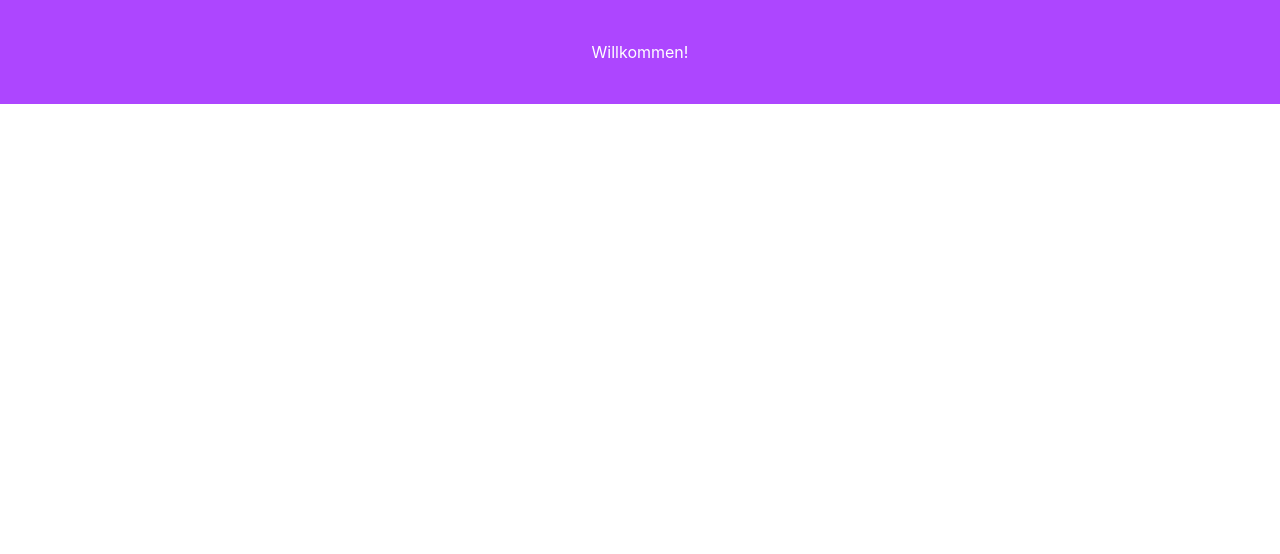
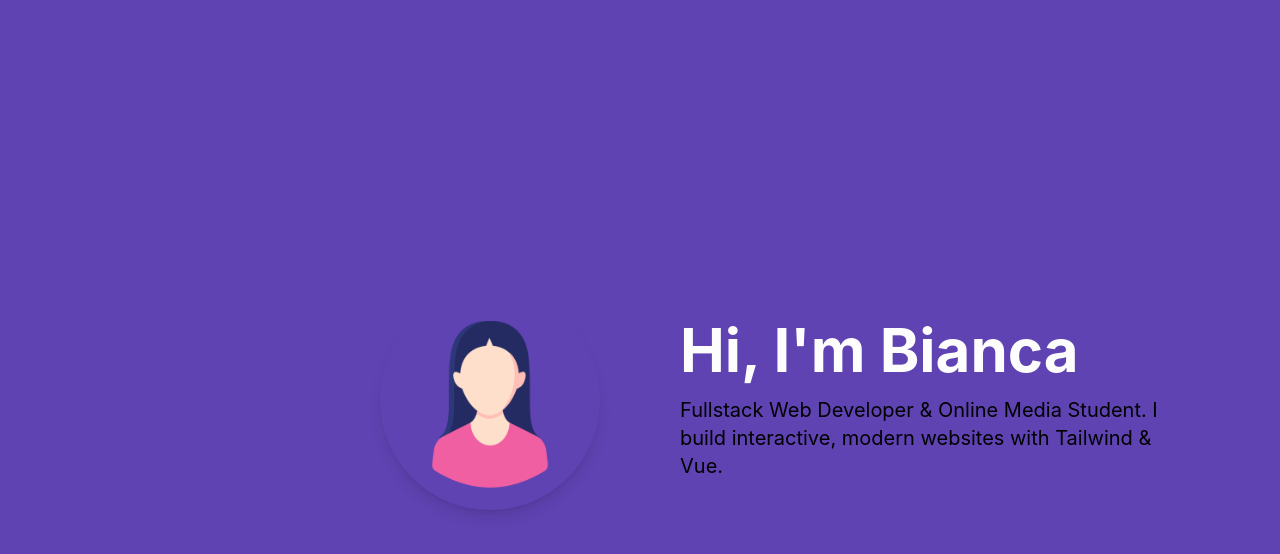
Before and after one commit to b1anca-16/portfolio, a Vue app: page / in a window 1280 px wide. Before the commit this address had no page. Shown: the top 554 px of the page. Built offline with nearby package versions, Linux system fonts and the light colour scheme; the HTML template or start-up script is replaced by a standard one.

Commit message:
initial Hero

```diff
--- a/src/assets/main.css
+++ b/src/assets/main.css
@@ -2,3 +2,16 @@
 
 @source "../index.html";
 @source "./**/*.{vue,js,ts}";
+
+@theme {
+  --color-studio: #5f43b2;
+  --color-dark: #010101;
+  --color-peach: #fefdfd;
+  --color-martinique: #3a3153;
+  --color-pearl: #b1aebb;
+}
+
+.background-dots {
+  background-image: radial-gradient(#00000033 50px);
+  background-size: 20px 20px;
+}
--- a/src/views/Home.vue
+++ b/src/views/Home.vue
@@ -1,5 +1,19 @@
 <script setup lang="ts"></script>
 
 <template>
-  <div class="bg-purple-500 text-white p-10 text-center">Willkommen!</div>
+  <div class="bg-studio h-screen px-8 md:px-20 grid grid-cols-1 md:grid-cols-8 items-center gap-20">
+    <div class="col-span-2"></div>
+
+    <div class="col-span-2">
+      <img src="../../public/woman.png" alt="Bianca" class="rounded-full shadow-lg" />
+    </div>
+
+    <div class="col-span-4 text-right md:text-left">
+      <h1 class="text-peach text-5xl md:text-6xl font-bold mb-4">Hi, I'm Bianca</h1>
+      <p class="text-pearlstone text-lg md:text-xl max-w-lg">
+        Fullstack Web Developer & Online Media Student. I build interactive, modern websites with
+        Tailwind & Vue.
+      </p>
+    </div>
+  </div>
 </template>
```
Also changed, not shown: public/woman.png (added), src/components/Nav.vue (added).
